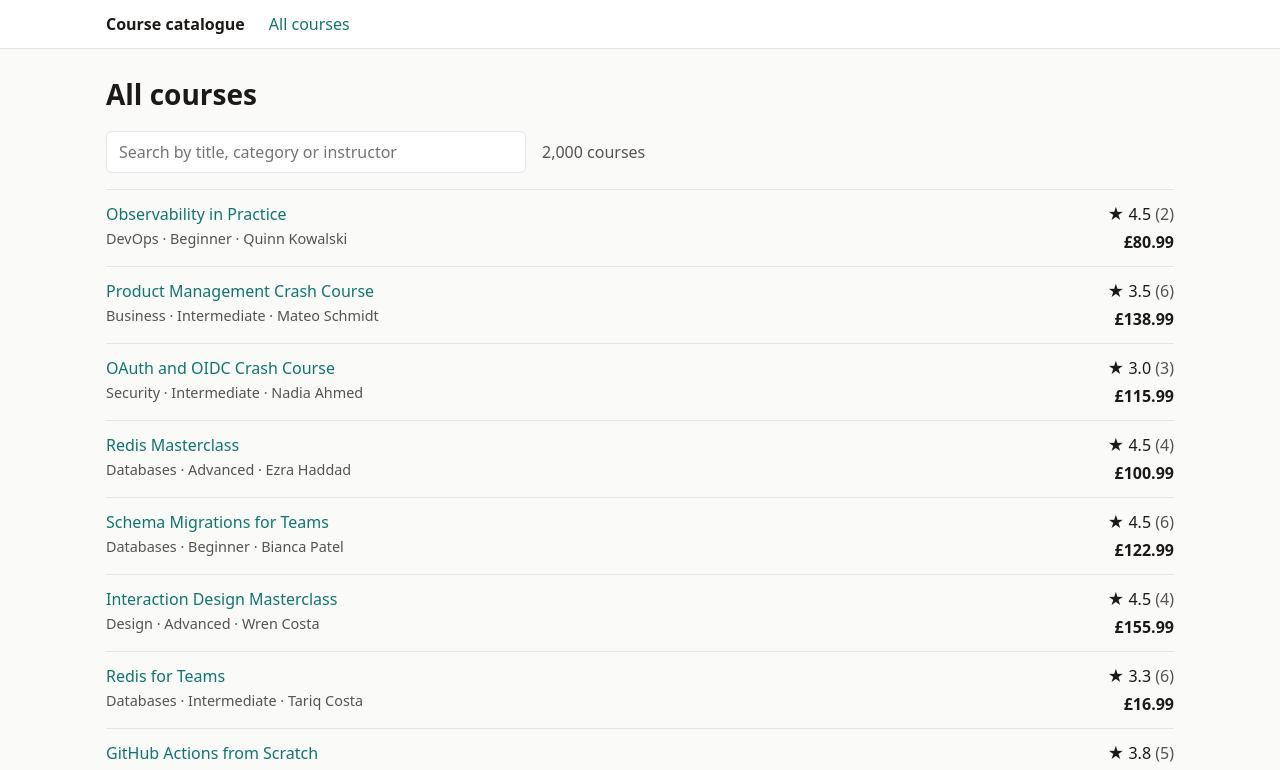
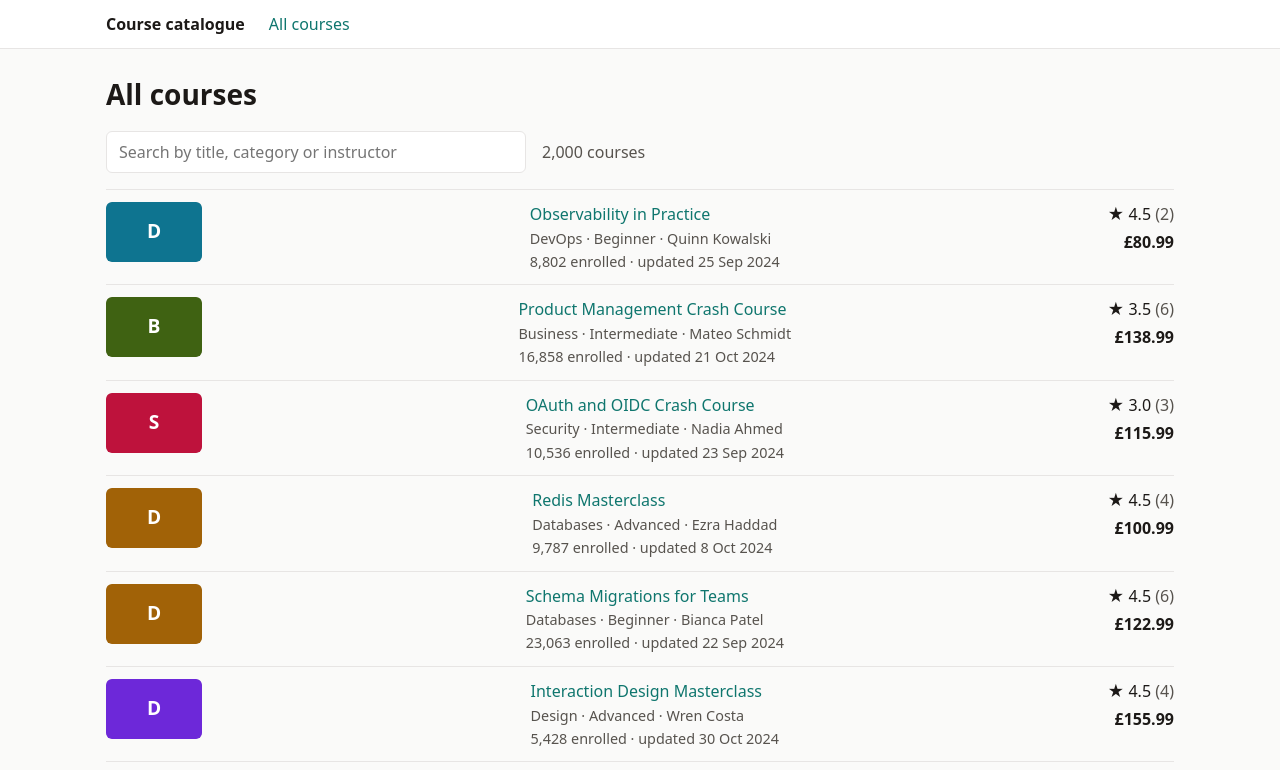
Before and after one commit to mohadjillani/react-performance-lab, a Next.js app: page /courses in a window 1280 px wide. Shown: the top 770 px of the page. Built offline with nearby package versions, Linux system fonts and the light colour scheme.

Commit message:
feat(baseline): render thumbnails and per-row formatting in the 2,000-row catalogue
Plain <img> without dimensions, a moment call and two Intl formatters constructed per row, and every row re-rendered on each keystroke of the search box.

```diff
--- a/components/CourseRow.tsx
+++ b/components/CourseRow.tsx
@@ -1,23 +1,29 @@
 import Link from 'next/link';
 import type { CourseSummary } from '@/lib/data/store';
+import { formatDate } from '@/lib/heavy/dates';
 import { StarRating } from './StarRating';
 
 export function CourseRow({ course }: { course: CourseSummary }) {
+  const enrolled = new Intl.NumberFormat('en-GB').format(course.enrolments);
+  const price = new Intl.NumberFormat('en-GB', { style: 'currency', currency: 'GBP' }).format(
+    course.priceCents / 100,
+  );
   return (
     <li className="row">
+      {/* eslint-disable-next-line @next/next/no-img-element -- baseline: dimensionless <img>, see docs/fixes/05-render-work.md */}
+      <img src={course.thumbnail} alt="" className="thumb thumb-row" />
       <div className="row-main">
         <Link href={`/courses/${course.slug}`}>{course.title}</Link>
         <p className="muted">
           {course.category} &middot; {course.level} &middot; {course.instructorName}
         </p>
+        <p className="muted">
+          {enrolled} enrolled &middot; updated {formatDate(course.updatedAt)}
+        </p>
       </div>
       <div className="row-meta">
         <StarRating rating={course.rating} count={course.reviewCount} />
-        <span className="price">
-          {new Intl.NumberFormat('en-GB', { style: 'currency', currency: 'GBP' }).format(
-            course.priceCents / 100,
-          )}
-        </span>
+        <span className="price">{price}</span>
       </div>
     </li>
   );
```
